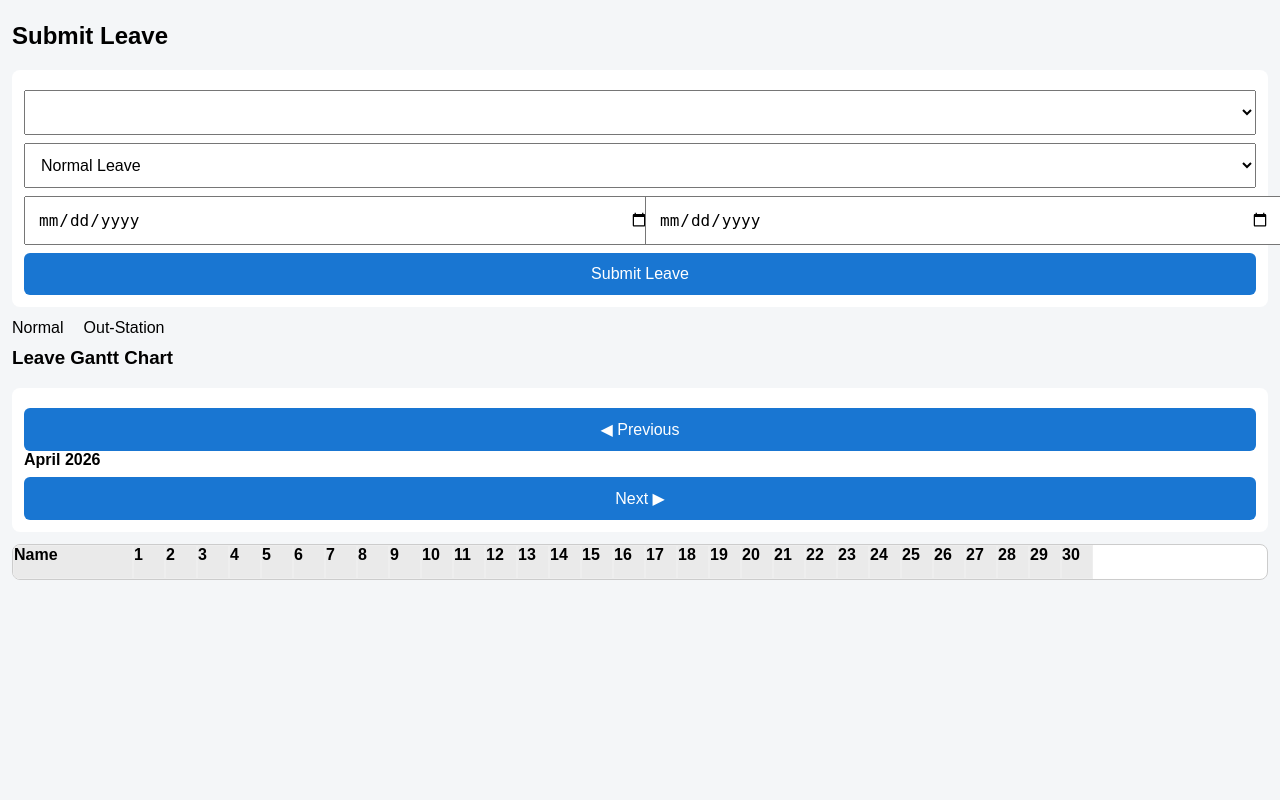
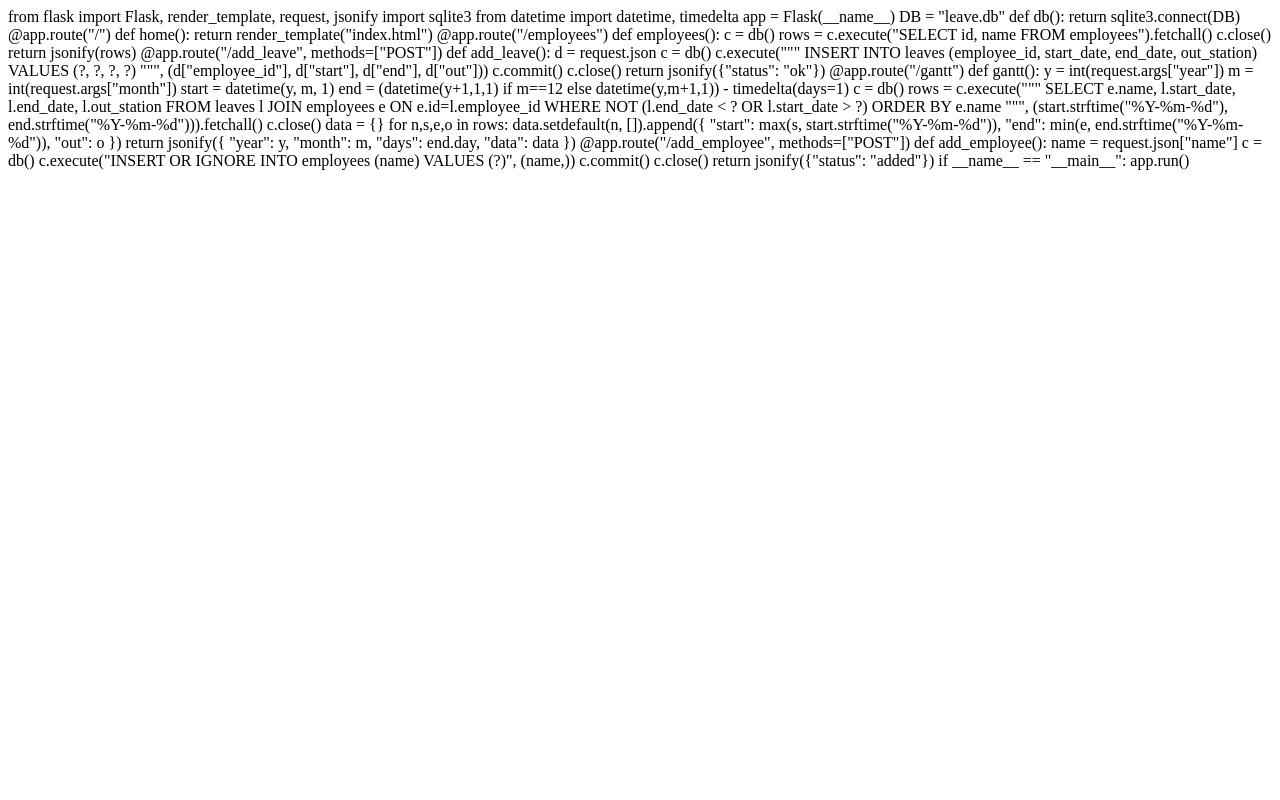
Before and after one commit to snehavinod1/leave-app, a Flask app: page / in a window 1280 px wide. Run offline with Flask 3, Linux system fonts and the light colour scheme; data that the repository does not hold is empty.

Commit message:
Update index.html

```diff
--- a/templates/index.html
+++ b/templates/index.html
@@ -1,181 +1,82 @@
-<!DOCTYPE html>
-<html>
-<head>
-<meta name="viewport" content="width=device-width, initial-scale=1.0">
-<title>Leave Management</title>
+from flask import Flask, render_template, request, jsonify
+import sqlite3
+from datetime import datetime, timedelta
 
-<style>
-body {
-    font-family: Arial, sans-serif;
-    background: #f4f6f8;
-    margin: 0;
-    padding: 12px;
-}
+app = Flask(__name__)
+DB = "leave.db"
 
-h2, h3 {
-    margin-top: 10px;
-}
+def db():
+    return sqlite3.connect(DB)
 
-.card {
-    background: white;
-    padding: 12px;
-    margin-bottom: 12px;
-    border-radius: 8px;
-}
 
-select, input[type="date"], button {
-    width: 100%;
-    padding: 12px;
-    font-size: 16px;
-    margin-top: 8px;
-}
+@app.route("/")
+def home():
+    return render_template("index.html")
 
-button {
-    background: #1976D2;
-    color: white;
-    border: none;
-    border-radius: 6px;
-}
 
-.legend {
-    display: flex;
-    gap: 20px;
-    margin: 10px 0;
-    align-items: center;
-}
+@app.route("/employees")
+def employees():
+    c = db()
+    rows = c.execute("SELECT id, name FROM employees").fetchall()
+    c.close()
+    return jsonify(rows)
 
-.legend-box {
-    width: 16px;
-    height: 16px;
-    border-radius: 4px;
-}
 
-.leave { background:#4CAF50 }
-.out { background:#FF9800 }
+@app.route("/add_leave", methods=["POST"])
+def add_leave():
+    d = request.json
+    c = db()
+    c.execute("""
+        INSERT INTO leaves (employee_id, start_date, end_date, out_station)
+        VALUES (?, ?, ?, ?)
+    """, (d["employee_id"], d["start"], d["end"], d["out"]))
+    c.commit()
+    c.close()
+    return jsonify({"status": "ok"})
 
-#ganttWrapper {
-    overflow-x: auto;
-    background: white;
-    border-radius: 8px;
-    border: 1px solid #ccc;
-}
 
-.gantt {
-    display: grid;
-    min-width: max-content;
-}
+@app.route("/gantt")
+def gantt():
+    y = int(request.args["year"])
+    m = int(request.args["month"])
 
-.cell {
-    border: 1px solid #eee;
-    height: 32px;
-}
+    start = datetime(y, m, 1)
+    end = (datetime(y+1,1,1) if m==12 else datetime(y,m+1,1)) - timedelta(days=1)
 
-.name {
-    background: #f0f0f0;
-    font-weight: bold;
-    position: sticky;
-    left: 0;
-    z-index: 2;
-}
+    c = db()
+    rows = c.execute("""
+        SELECT e.name, l.start_date, l.end_date, l.out_station
+        FROM leaves l
+        JOIN employees e ON e.id=l.employee_id
+        WHERE NOT (l.end_date < ? OR l.start_date > ?)
+        ORDER BY e.name
+    """, (start.strftime("%Y-%m-%d"), end.strftime("%Y-%m-%d"))).fetchall()
+    c.close()
 
-.header {
-    background: #eaeaea;
-    font-weight: bold;
-}
+    data = {}
+    for n,s,e,o in rows:
+        data.setdefault(n, []).append({
+            "start": max(s, start.strftime("%Y-%m-%d")),
+            "end": min(e, end.strftime("%Y-%m-%d")),
+            "out": o
+        })
 
-@media (min-width: 768px) {
-    .row {
-        display: grid;
-        grid-template-columns: 1fr 1fr;
-        gap: 10px;
-    }
-}
-</style>
-</head>
+    return jsonify({
+        "year": y,
+        "month": m,
+        "days": end.day,
+        "data": data
+    })
 
-<body>
+@app.route("/add_employee", methods=["POST"])
+def add_employee():
+    name = request.json["name"]
+    c = db()
+    c.execute("INSERT OR IGNORE INTO employees (name) VALUES (?)", (name,))
+    c.commit()
+    c.close()
+    return jsonify({"status": "added"})
 
-<h2>Submit Leave</h2>
 
-<div class="card">
-    <select id="emp"></select>
-    <select id="out">
-        <option value="No">Normal Leave</option>
-        <option value="Yes">Out‑Station</option>
-    </select>
-    <div class="row">
-        <input type="date" id="start">
-        <input type="date" id="end">
-    </div>
-    <button onclick="save()">Submit Leave</button>
-</div>
-
-<div class="legend">
-    <div><span class="legend-box leave"></span> Normal</div>
-    <div><span class="legend-box out"></span> Out‑Station</div>
-</div>
-
-<h3>Leave Gantt Chart</h3>
-
-<div class="card">
-    <button onclick="nav(-1)">◀ Previous</button>
-    <strong id="label"></strong>
-    <button onclick="nav(1)">Next ▶</button>
-</div>
-
-<div id="ganttWrapper">
-    <div id="chart"></div>
-</div>
-
-<script>
-let today=new Date(), y=today.getFullYear(), m=today.getMonth()+1
-
-fetch("/employees").then(r=>r.json()).then(d=>{
-  emp.innerHTML=d.map(e=>`<option value="${e[0]}">${e[1]}</option>`).join("")
-})
-
-function save(){
- fetch("/add_leave",{method:"POST",
- headers:{"Content-Type":"application/json"},
- body:JSON.stringify({
-   employee_id:emp.value,
-   start:start.value,
-   end:end.value,
-   out:out.value
- })}).then(load)
-}
-
-function nav(d){
- m+=d
- if(m<1){m=12;y--}
- if(m>12){m=1;y++}
- load()
-}
-
-function load(){
- fetch(`/gantt?year=${y}&month=${m}`).then(r=>r.json()).then(r=>{
-  label.innerText=new Date(y,m-1).toLocaleString('default',{month:'long',year:'numeric'})
-  chart.innerHTML=""
-  let g=document.createElement("div")
-  g.className="gantt"
-  g.style.gridTemplateColumns=`120px repeat(${r.days},32px)`
-
-  g.innerHTML+=`<div class="cell name header">Name</div>`
-  for(let i=1;i<=r.days;i++) g.innerHTML+=`<div class="cell header">${i}</div>`
-
-  for(let n in r.data){
-    g.innerHTML+=`<div class="cell name">${n}</div>`
-    for(let d=1;d<=r.days;d++){
-      let date=`${y}-${String(m).padStart(2,'0')}-${String(d).padStart(2,'0')}`
-      let l=r.data[n].find(x=>date>=x.start&&date<=x.end)
-      g.innerHTML+=`<div class="cell ${l?l.out==='Yes'?'out':'leave':''}"></div>`
-    }
-  }
-  chart.appendChild(g)
- })
-}
-load()
-</script>
-
-</body>
-</html>
+if __name__ == "__main__":
+    app.run()
```
